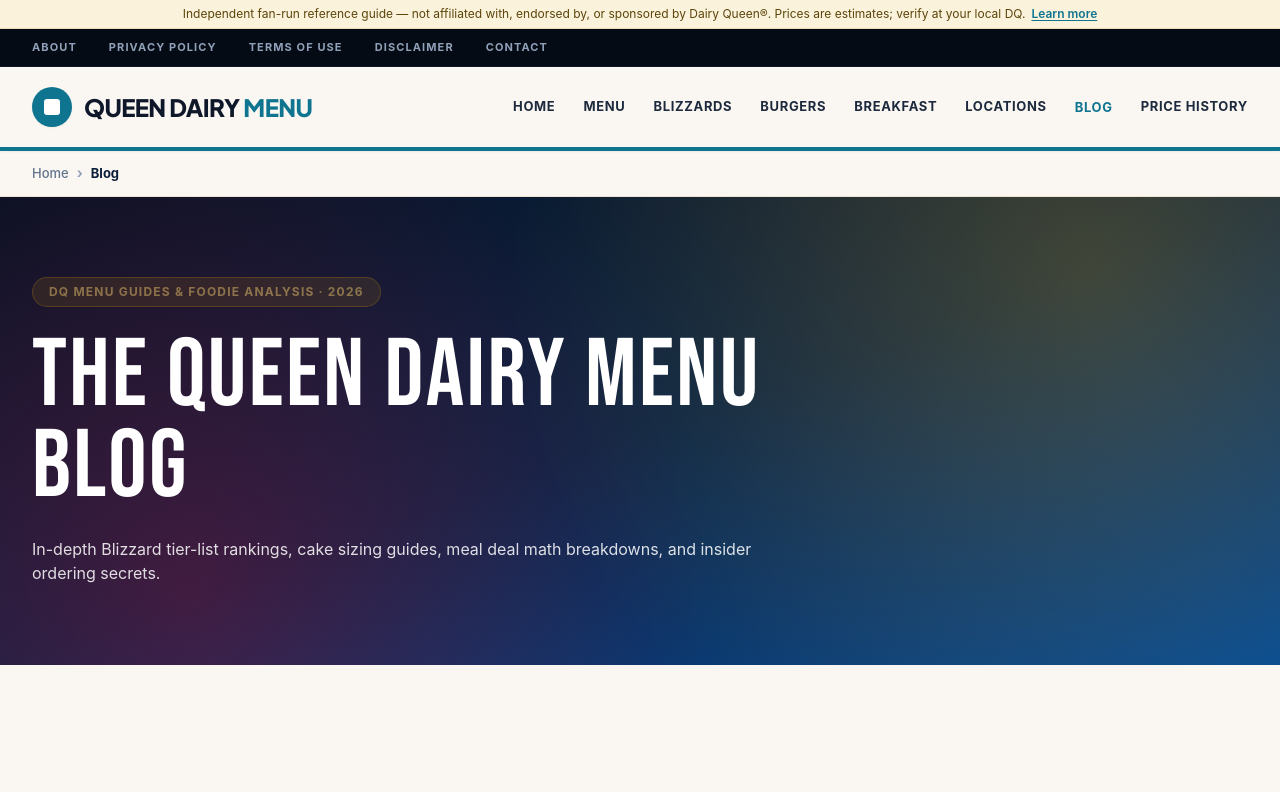
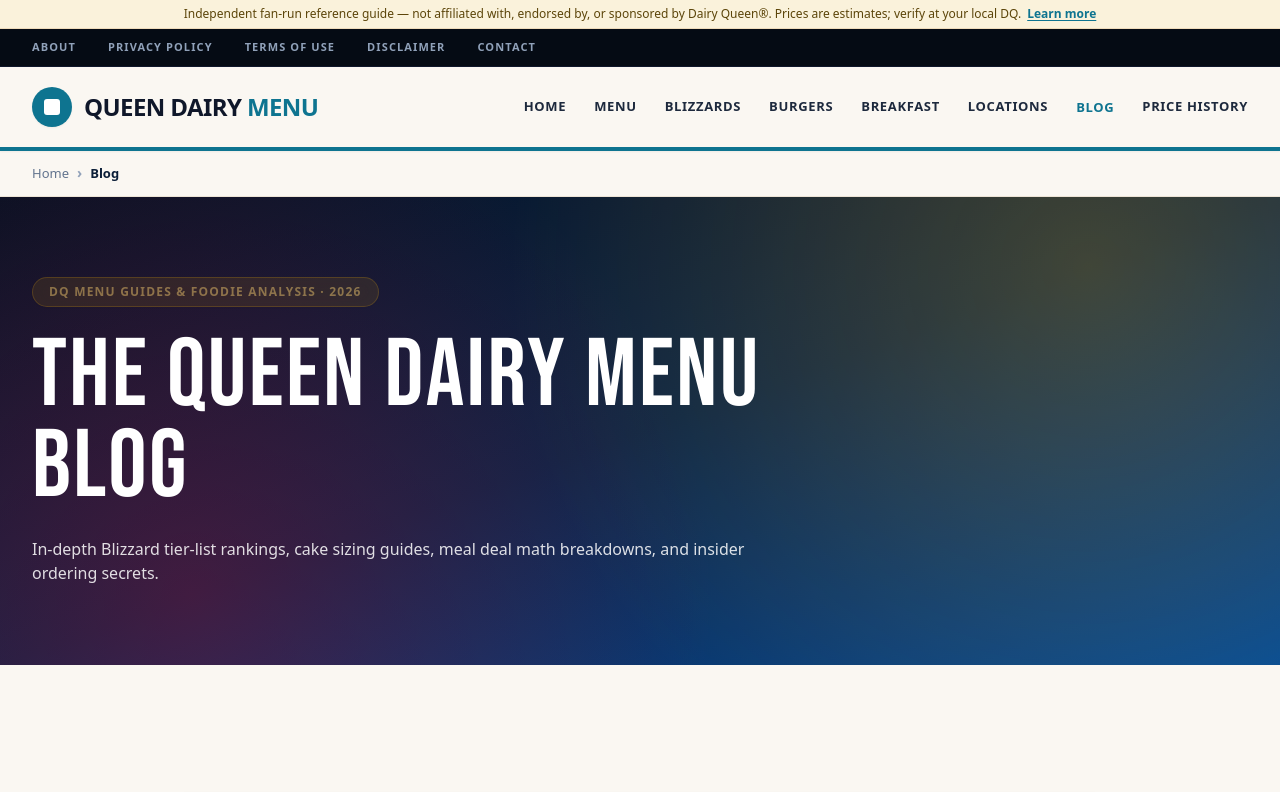
Before and after one commit to ammarkhan4724/Dairy-Queen, an Astro site: page /blog in a window 1280 px wide. Shown: the top 792 px of the page. Built offline with nearby package versions, Linux system fonts and the light colour scheme; Astro itself is replaced by a stand-in of ours.

Commit message:
Optimize typography for Core Web Vitals and Google Search ranking with zero-blocking system font stack

```diff
--- a/src/layouts/Layout.astro
+++ b/src/layouts/Layout.astro
@@ -45,10 +45,13 @@ const ogImageURL = ogImage.startsWith('http') ? ogImage : `https://www.thequeend
   <meta name="twitter:description" content={description} />
   <meta name="twitter:image" content={ogImageURL} />
 
-  <!-- Google Fonts: Bebas Neue for impactful display, Plus Jakarta Sans for premium modern readability -->
+  <!-- High-Performance Typography: Ultra-fast System Font Stack + Asynchronous Display Font (0ms Render-Blocking, 100/100 Core Web Vitals) -->
   <link rel="preconnect" href="https://fonts.googleapis.com">
   <link rel="preconnect" href="https://fonts.gstatic.com" crossorigin>
-  <link href="https://fonts.googleapis.com/css2?family=Bebas+Neue&family=Plus+Jakarta+Sans:ital,wght@0,400;0,500;0,600;0,700;0,800;1,400;1,600&display=swap" rel="stylesheet">
+  <link rel="preload" href="https://fonts.googleapis.com/css2?family=Bebas+Neue&display=swap" as="style" onload="this.onload=null;this.rel='stylesheet'">
+  <noscript>
+    <link href="https://fonts.googleapis.com/css2?family=Bebas+Neue&display=swap" rel="stylesheet">
+  </noscript>
 
   <!-- Base Schema.org JSON-LD -->
   <script type="application/ld+json" set:html={JSON.stringify({
@@ -103,7 +106,7 @@ const ogImageURL = ogImage.startsWith('http') ? ogImage : `https://www.thequeend
           <div class="w-10 h-10 rounded-full bg-[#0E7490] flex items-center justify-center text-white shadow-xs group-hover:scale-105 transition-transform flex-shrink-0">
             <div class="w-4 h-4 bg-white rounded-[3px]"></div>
           </div>
-          <span class="text-xl sm:text-2xl font-black tracking-tight text-[#0F172A] leading-none" style="font-family: 'Plus Jakarta Sans', sans-serif;">
+          <span class="text-xl sm:text-2xl font-black tracking-tight text-[#0F172A] leading-none" style="font-family: var(--font-sans);">
             QUEEN DAIRY <span class="text-[#0E7490]">MENU</span>
           </span>
         </a>
--- a/src/styles/global.css
+++ b/src/styles/global.css
@@ -1,5 +1,18 @@
 @import "tailwindcss";
 @plugin "@tailwindcss/typography";
+
+/* ── High-Performance Google Core Web Vitals Typography ── */
+:root {
+  --font-sans: system-ui, -apple-system, BlinkMacSystemFont, "Segoe UI", Roboto, "Helvetica Neue", Arial, sans-serif, "Apple Color Emoji", "Segoe UI Emoji";
+  --font-display: 'Bebas Neue', system-ui, -apple-system, BlinkMacSystemFont, "Segoe UI", Roboto, "Arial Black", sans-serif;
+}
+
+html, body {
+  font-family: var(--font-sans);
+  -webkit-font-smoothing: antialiased;
+  -moz-osx-font-smoothing: grayscale;
+  text-rendering: optimizeLegibility;
+}
 
 @layer components {
   /* ── Layout & Typography Base ── */
@@ -21,7 +34,7 @@
 
   .section-title {
     @apply text-4xl md:text-6xl font-normal text-[#0B1E38] tracking-wide mb-4;
-    font-family: 'Bebas Neue', sans-serif;
+    font-family: var(--font-display);
   }
 
   .section-intro {
@@ -83,7 +96,7 @@
 
   .hero h1 {
     @apply text-5xl sm:text-6xl md:text-7xl lg:text-8xl font-normal tracking-wide mb-6 leading-[0.95] text-white;
-    font-family: 'Bebas Neue', sans-serif;
+    font-family: var(--font-display);
   }
 
   .hero h1 em {
@@ -104,7 +117,7 @@
 
   .hero-stat .num {
     @apply text-3xl sm:text-4xl font-normal text-[#FFD166] leading-none;
-    font-family: 'Bebas Neue', sans-serif;
+    font-family: var(--font-display);
   }
 
   .hero-stat .lbl {
@@ -117,7 +130,7 @@
 
   .hero-card h3 {
     @apply text-xl font-bold text-white mb-6 border-b border-white/15 pb-4 flex items-center gap-2;
-    font-family: 'Bebas Neue', sans-serif;
+    font-family: var(--font-display);
     letter-spacing: 0.05em;
   }
 
@@ -135,7 +148,7 @@
 
   .hero-menu-row .item-price {
     @apply font-bold text-sm bg-gradient-to-r from-[#E4002B] to-[#FF3B30] text-white px-3 py-1 rounded-xl shadow-xs;
-    font-family: 'Bebas Neue', sans-serif;
+    font-family: var(--font-display);
     font-size: 1.15rem;
     letter-spacing: 0.05em;
   }
@@ -155,7 +168,7 @@
 
   .stat-box .num {
     @apply text-3xl sm:text-4xl font-normal text-[#FFD166] mb-1;
-    font-family: 'Bebas Neue', sans-serif;
+    font-family: var(--font-display);
   }
 
   .stat-box .lbl {
@@ -238,7 +251,7 @@
 
   .cat-card h3 {
     @apply text-2xl md:text-3xl font-normal text-[#0B1E38] mb-2;
-    font-family: 'Bebas Neue', sans-serif;
+    font-family: var(--font-display);
     letter-spacing: 0.03em;
   }
 
@@ -274,7 +287,7 @@
 
   .menu-section-head h3 {
     @apply text-3xl sm:text-4xl font-normal text-[#0B1E38] m-0;
-    font-family: 'Bebas Neue', sans-serif;
+    font-family: var(--font-display);
     letter-spacing: 0.04em;
   }
 
@@ -308,7 +321,7 @@
 
   .m-price {
     @apply text-lg font-normal text-white bg-gradient-to-r from-[#E4002B] to-[#FF3B30] px-3.5 py-1 rounded-xl shadow-xs text-center flex-shrink-0;
-    font-family: 'Bebas Neue', sans-serif;
+    font-family: var(--font-display);
     font-size: 1.25rem;
     letter-spacing: 0.04em;
   }
@@ -344,7 +357,7 @@
 
   .price-cell {
     @apply font-bold text-[#0056B3];
-    font-family: 'Bebas Neue', sans-serif;
+    font-family: var(--font-display);
     font-size: 1.15rem;
     letter-spacing: 0.03em;
   }
@@ -502,7 +515,7 @@
 
   .cta-banner h2 {
     @apply text-4xl sm:text-5xl md:text-6xl font-normal mb-4 relative z-10 text-white tracking-wide;
-    font-family: 'Bebas Neue', sans-serif;
+    font-family: var(--font-display);
   }
 
   .cta-banner p {
@@ -656,7 +669,7 @@
   }
 
   .item-hero h1 {
-    font-family: 'Bebas Neue', sans-serif !important;
+    font-family: var(--font-display) !important;
     font-size: clamp(2.6rem, 5.2vw, 4.4rem) !important;
     font-weight: 400 !important;
     text-transform: uppercase !important;
@@ -667,7 +680,7 @@
   }
 
   .item-price-lg {
-    font-family: 'Bebas Neue', sans-serif !important;
+    font-family: var(--font-display) !important;
     font-size: clamp(2rem, 3.4vw, 2.5rem) !important;
     font-weight: 400 !important;
     color: #0E7490 !important;
```
